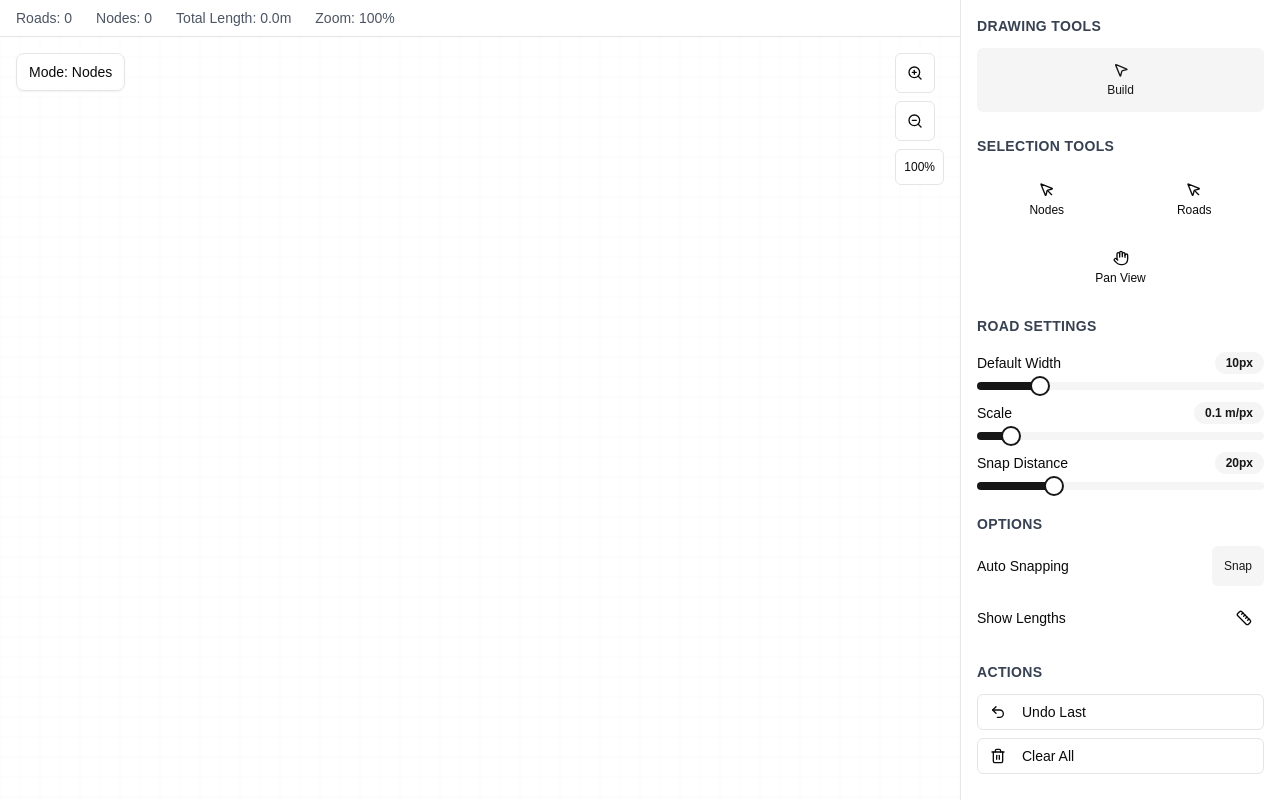
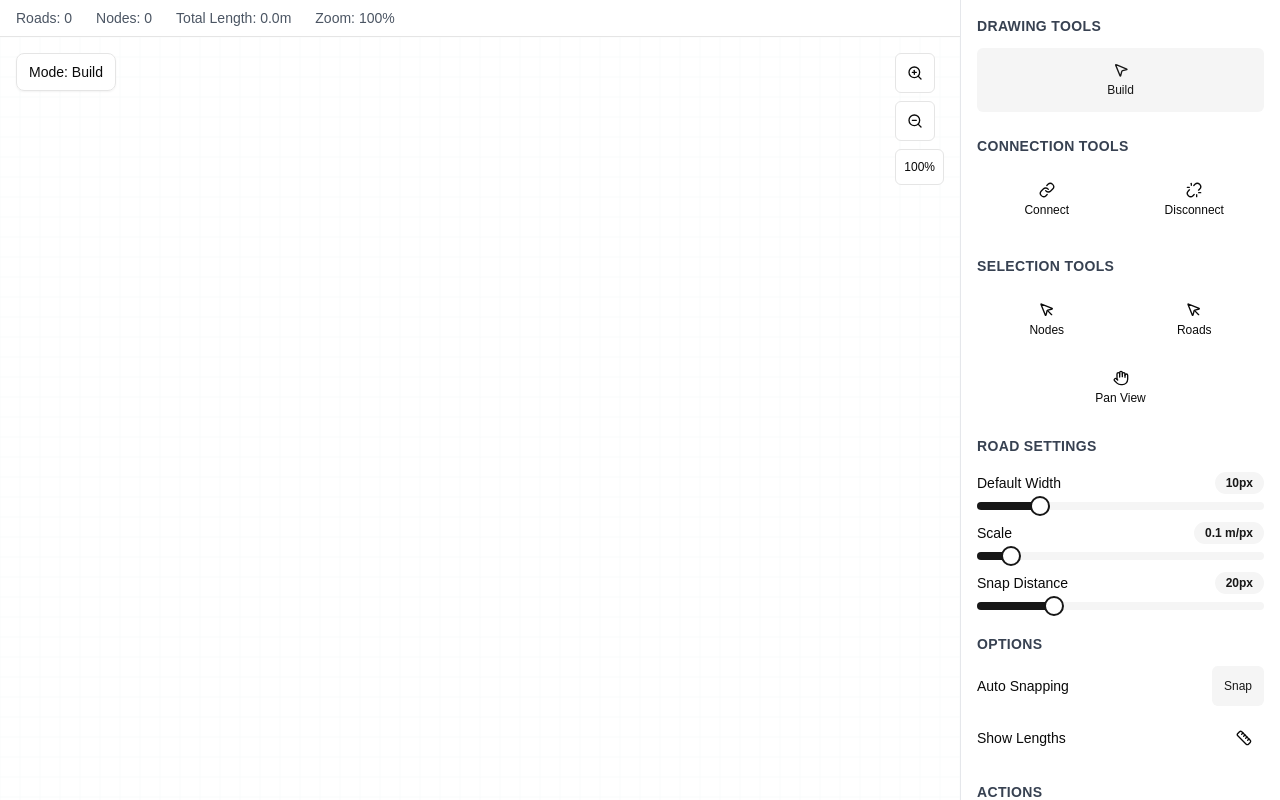
Before and after one commit to happySP0816/road-builder, a Next.js app: page / in a window 1280 px wide. Built offline with nearby package versions, Linux system fonts and the light colour scheme.

Commit message:
Implement connect/disconnect roads functionality

```diff
--- a/components/drawing-tools.tsx
+++ b/components/drawing-tools.tsx
@@ -1,11 +1,11 @@
 "use client"
 
 import { Toggle } from "@/components/ui/toggle"
-import { MousePointer2, MousePointer, Hand } from "lucide-react"
+import { MousePointer2, MousePointer, Hand, Link, Unlink } from "lucide-react"
 
 interface DrawingToolsProps {
-  drawingMode: "nodes" | "pan" | "move" | "select-node"
-  onDrawingModeChange: (mode: "nodes" | "pan" | "move" | "select-node") => void
+  drawingMode: "nodes" | "pan" | "move" | "select-node" | "connect" | "disconnect"
+  onDrawingModeChange: (mode: "nodes" | "pan" | "move" | "select-node" | "connect" | "disconnect") => void
 }
 
 export default function DrawingTools({ drawingMode, onDrawingModeChange }: DrawingToolsProps) {
@@ -22,6 +22,30 @@ export default function DrawingTools({ drawingMode, onDrawingModeChange }: Drawi
           >
             <MousePointer2 size={20} />
             <span className="text-xs">Build</span>
+          </Toggle>
+        </div>
+      </div>
+
+      <div className="space-y-3">
+        <h3 className="text-sm font-semibold text-gray-700 uppercase tracking-wide">Connection Tools</h3>
+        <div className="grid grid-cols-2 gap-2">
+          <Toggle
+            pressed={drawingMode === "connect"}
+            onPressedChange={() => onDrawingModeChange("connect")}
+            aria-label="Connect roads"
+            className="flex flex-col items-center gap-1 h-16"
+          >
+            <Link size={20} />
+            <span className="text-xs">Connect</span>
+          </Toggle>
+          <Toggle
+            pressed={drawingMode === "disconnect"}
+            onPressedChange={() => onDrawingModeChange("disconnect")}
+            aria-label="Disconnect roads"
+            className="flex flex-col items-center gap-1 h-16"
+          >
+            <Unlink size={20} />
+            <span className="text-xs">Disconnect</span>
           </Toggle>
         </div>
       </div>
--- a/components/road-builder.tsx
+++ b/components/road-builder.tsx
@@ -40,7 +40,7 @@ export default function RoadBuilder() {
   const [snapEnabled, setSnapEnabled] = useState(true)
   const [snapDistance, setSnapDistance] = useState(20)
   const [defaultRoadWidth, setDefaultRoadWidth] = useState(10)
-  const [drawingMode, setDrawingMode] = useState<"nodes" | "pan" | "move" | "select-node">("nodes")
+  const [drawingMode, setDrawingMode] = useState<"nodes" | "pan" | "move" | "select-node" | "connect" | "disconnect">("nodes")
   const [showRoadLengths, setShowRoadLengths] = useState(false)
   const [scaleMetersPerPixel, setScaleMetersPerPixel] = useState(0.1)
   const [selectedRoadId, setSelectedRoadId] = useState<string | null>(null)
@@ -58,6 +58,9 @@ export default function RoadBuilder() {
     roadId: string
     pointIndex: 0 | 1
   } | null>(null)
+
+  // Connection mode state
+  const [connectingFromNodeId, setConnectingFromNodeId] = useState<string | null>(null)
 
   const completeBuildSession = useCallback(() => {
     setBuildSession({
@@ -93,6 +96,11 @@ export default function RoadBuilder() {
           event.preventDefault()
           cancelBuildSession()
         }
+      }
+
+      // Reset connection mode on Escape
+      if (event.key === "Escape") {
+        setConnectingFromNodeId(null)
       }
     }
     window.addEventListener("keydown", handleKeyDown)
@@ -204,6 +212,62 @@ export default function RoadBuilder() {
     return { x, y, snappedToNodeId: null }
   }
 
+  const createRoadBetweenNodes = (startNodeId: string, endNodeId: string) => {
+    const startNode = nodes.find(n => n.id === startNodeId)
+    const endNode = nodes.find(n => n.id === endNodeId)
+
+    if (!startNode || !endNode) return
+
+    // Check if road already exists between these nodes
+    const existingRoad = roads.find(road =>
+      (road.startNodeId === startNodeId && road.endNodeId === endNodeId) ||
+      (road.startNodeId === endNodeId && road.endNodeId === startNodeId)
+    )
+
+    if (existingRoad) return // Road already exists
+
+    const roadId = `road-${Date.now()}`
+    const newRoad: Road = {
+      id: roadId,
+      start: { x: startNode.x, y: startNode.y },
+      end: { x: endNode.x, y: endNode.y },
+      startNodeId: startNodeId,
+      endNodeId: endNodeId,
+      type: RoadType.STRAIGHT,
+      width: defaultRoadWidth,
+    }
+
+    setRoads(prev => [...prev, newRoad])
+    setNodes(prev => prev.map(node => {
+      if (node.id === startNodeId || node.id === endNodeId) {
+        return {
+          ...node,
+          connectedRoadIds: [...node.connectedRoadIds, roadId]
+        }
+      }
+      return node
+    }))
+  }
+
+  const disconnectRoadFromNode = (roadId: string, nodeId: string) => {
+    const road = roads.find(r => r.id === roadId)
+    if (!road) return
+
+    // Remove the road entirely
+    setRoads(prev => prev.filter(r => r.id !== roadId))
+
+    // Update node connections
+    setNodes(prev => prev.map(node => ({
+      ...node,
+      connectedRoadIds: node.connectedRoadIds.filter(id => id !== roadId)
+    })))
+
+    // Clear selection if this road was selected
+    if (selectedRoadId === roadId) {
+      setSelectedRoadId(null)
+    }
+  }
+
   const handleMouseDown = (e: MouseEvent<HTMLCanvasElement>) => {
     const worldCoords = getWorldCoordinates(e)
     setMousePosition(worldCoords)
@@ -211,6 +275,47 @@ export default function RoadBuilder() {
     if (drawingMode === "pan") {
       setIsPanning(true)
       setLastPanPoint({ x: e.clientX, y: e.clientY })
+      return
+    }
+
+    if (drawingMode === "connect") {
+      const clickedNode = findNearbyNode(worldCoords.x, worldCoords.y)
+      if (clickedNode) {
+        if (!connectingFromNodeId) {
+          // Start connection from this node
+          setConnectingFromNodeId(clickedNode.id)
+          setSelectedNodeId(clickedNode.id)
+        } else if (connectingFromNodeId !== clickedNode.id) {
+          // Complete connection to this node
+          createRoadBetweenNodes(connectingFromNodeId, clickedNode.id)
+          setConnectingFromNodeId(null)
+          setSelectedNodeId(null)
+        } else {
+          // Clicked same node, cancel connection
+          setConnectingFromNodeId(null)
+          setSelectedNodeId(null)
+        }
+      } else {
+        // Clicked empty space, cancel connection
+        setConnectingFromNodeId(null)
+        setSelectedNodeId(null)
+      }
+      return
+    }
+
+    if (drawingMode === "disconnect") {
+      const clickedRoad = findRoadAtPosition(worldCoords)
+      const clickedNode = findNearbyNode(worldCoords.x, worldCoords.y)
+
+      if (clickedRoad && clickedNode) {
+        // Disconnect this specific road from the node
+        if (clickedRoad.startNodeId === clickedNode.id || clickedRoad.endNodeId === clickedNode.id) {
+          disconnectRoadFromNode(clickedRoad.id, clickedNode.id)
+        }
+      } else if (clickedRoad) {
+        // Just clicking on a road without a node - remove the entire road
+        disconnectRoadFromNode(clickedRoad.id, "")
+      }
       return
     }
 
@@ -672,6 +777,7 @@ export default function RoadBuilder() {
     cancelBuildSession()
     setSelectedNodeId(null)
     setSelectedRoadId(null)
+    setConnectingFromNodeId(null)
   }
 
   const removeLastElement = () => {
@@ -760,6 +866,7 @@ export default function RoadBuilder() {
           selectedRoadId={selectedRoadId}
           selectedNodeId={selectedNodeId}
           selectedNodeData={selectedNodeData}
+          connectingFromNodeId={connectingFromNodeId}
           panOffset={panOffset}
           zoom={zoom}
           mousePosition={mousePosition}
--- a/components/road-canvas.tsx
+++ b/components/road-canvas.tsx
@@ -9,7 +9,7 @@ interface RoadCanvasProps {
   nodes: Node[]
   roads: Road[]
   buildSession: BuildSession
-  drawingMode: "nodes" | "pan" | "move" | "select-node"
+  drawingMode: "nodes" | "pan" | "move" | "select-node" | "connect" | "disconnect"
   snapEnabled: boolean
   snapDistance: number
   defaultRoadWidth: number
@@ -17,7 +17,8 @@ interface RoadCanvasProps {
   scaleMetersPerPixel: number
   selectedRoadId: string | null
   selectedNodeId: string | null
-  selectedNodeData: Node | null // Pass full selected node data
+  selectedNodeData: Node | null
+  connectingFromNodeId?: string | null
   panOffset: { x: number; y: number }
   zoom: number
   mousePosition: { x: number; y: number } | null
@@ -45,6 +46,7 @@ export default function RoadCanvas({
   selectedRoadId,
   selectedNodeId,
   selectedNodeData,
+  connectingFromNodeId,
   panOffset,
   zoom,
   mousePosition,
@@ -73,11 +75,10 @@ export default function RoadCanvas({
     return () => window.removeEventListener("resize", handleResize)
   }, [])
 
-  // New function to draw editable control points for a selected node
   const drawEditableControlPoints = (ctx: CanvasRenderingContext2D, selectedNode: Node | null, allRoads: Road[]) => {
     if (!selectedNode) return
 
-    ctx.strokeStyle = "#fb923c" // Orange for edit handles
+    ctx.strokeStyle = "#fb923c"
     ctx.fillStyle = "#fb923c"
     ctx.lineWidth = 1 / zoom
 
@@ -94,18 +95,32 @@ export default function RoadCanvas({
       }
 
       if (controlPoint) {
-        // Draw line from node to handle
         ctx.beginPath()
         ctx.moveTo(selectedNode.x, selectedNode.y)
         ctx.lineTo(controlPoint.x, controlPoint.y)
         ctx.stroke()
 
-        // Draw handle
         ctx.beginPath()
         ctx.arc(controlPoint.x, controlPoint.y, 6 / zoom, 0, Math.PI * 2)
         ctx.fill()
       }
     })
+  }
+
+  const drawConnectionPreview = (ctx: CanvasRenderingContext2D) => {
+    if (!connectingFromNodeId || !mousePosition) return
+
+    const fromNode = nodes.find(n => n.id === connectingFromNodeId)
+    if (!fromNode) return
+
+    ctx.strokeStyle = "#3b82f6"
+    ctx.lineWidth = 2 / zoom
+    ctx.setLineDash([5 / zoom, 5 / zoom])
+    ctx.beginPath()
+    ctx.moveTo(fromNode.x, fromNode.y)
+    ctx.lineTo(mousePosition.x, mousePosition.y)
+    ctx.stroke()
+    ctx.setLineDash([])
   }
 
   useEffect(() => {
@@ -121,11 +136,14 @@ export default function RoadCanvas({
 
     drawGrid(ctx, canvas.width, canvas.height)
     roads.forEach((road) => drawRoad(ctx, road, road.id === selectedRoadId))
-    nodes.forEach((node) => drawNode(ctx, node, node.id === selectedNodeId))
+    nodes.forEach((node) => drawNode(ctx, node, node.id === selectedNodeId, node.id === connectingFromNodeId))
 
-    // Draw editable handles if a node is selected
     if (selectedNodeData) {
       drawEditableControlPoints(ctx, selectedNodeData, roads)
+    }
+
+    if (drawingMode === "connect") {
+      drawConnectionPreview(ctx)
     }
 
     if (buildSession.isActive) {
@@ -139,7 +157,9 @@ export default function RoadCanvas({
     buildSession,
     selectedRoadId,
     selectedNodeId,
-    selectedNodeData, // Add as dependency
+    selectedNodeData,
+    connectingFromNodeId,
+    drawingMode,
     panOffset,
     zoom,
     mousePosition,
@@ -173,9 +193,19 @@ export default function RoadCanvas({
     }
   }
 
-  const drawNode = (ctx: CanvasRenderingContext2D, node: Node | NodePoint, isSelected: boolean) => {
+  const drawNode = (ctx: CanvasRenderingContext2D, node: Node | NodePoint, isSelected: boolean, isConnecting?: boolean) => {
     const actualNode = node as Node
-    ctx.fillStyle = isSelected ? "#3b82f6" : (actualNode.connectedRoadIds?.length || 0) > 0 ? "#059669" : "#6b7280"
+    let fillColor = "#6b7280" // Default gray
+
+    if (isConnecting) {
+      fillColor = "#3b82f6" // Blue for connecting node
+    } else if (isSelected) {
+      fillColor = "#3b82f6" // Blue for selected
+    } else if ((actualNode.connectedRoadIds?.length || 0) > 0) {
+      fillColor = "#059669" // Green for connected nodes
+    }
+
+    ctx.fillStyle = fillColor
     ctx.strokeStyle = "#9ca3af"
     ctx.lineWidth = 2 / zoom
     ctx.beginPath()
@@ -183,8 +213,8 @@ export default function RoadCanvas({
     ctx.fill()
     ctx.stroke()
 
-    if (isSelected) {
-      ctx.strokeStyle = "#3b82f6"
+    if (isSelected || isConnecting) {
+      ctx.strokeStyle = isConnecting ? "#3b82f6" : "#3b82f6"
       ctx.lineWidth = 2 / zoom
       ctx.setLineDash([3 / zoom, 3 / zoom])
       ctx.beginPath()
@@ -220,7 +250,6 @@ export default function RoadCanvas({
       ctx.quadraticCurveTo(cpX, cpY, road.end.x, road.end.y)
       ctx.stroke()
     } else {
-      // Straight
       ctx.beginPath()
       ctx.moveTo(road.start.x, road.start.y)
       ctx.lineTo(road.end.x, road.end.y)
@@ -312,10 +341,8 @@ export default function RoadCanvas({
     ctx.strokeStyle = isDraggingCurve ? "#ef4444" : "#a1a1aa"
     ctx.fillStyle = isDraggingCurve ? "#ef4444" : "#a1a1aa"
 
-    // Draw existing nodes in the session and their control points if they exist
     session.nodes.forEach((node) => {
       drawNode(ctx, node, false)
-      // Draw cp1 handle (incoming curve to this node)
       if (node.cp1 && (node.cp1.x !== node.x || node.cp1.y !== node.y)) {
         ctx.beginPath()
         ctx.arc(node.cp1.x, node.cp1.y, 4 / zoom, 0, Math.PI * 2)
@@ -327,7 +354,6 @@ export default function RoadCanvas({
         ctx.stroke()
         ctx.setLineDash([])
       }
-      // Draw cp2 handle (outgoing curve from this node)
       if (node.cp2 && (node.cp2.x !== node.x || node.cp2.y !== node.y)) {
         ctx.beginPath()
         ctx.arc(node.cp2.x, node.cp2.y, 4 / zoom, 0, Math.PI * 2)
@@ -341,7 +367,6 @@ export default function RoadCanvas({
       }
     })
 
-    // Draw completed segments within the current build session
     for (let i = 0; i < session.nodes.length - 1; i++) {
       const p1 = session.nodes[i]
       const p2 = session.nodes[i + 1]
@@ -359,7 +384,6 @@ export default function RoadCanvas({
       ctx.stroke()
     }
 
-    // Draw the preview line/curve to the current mouse position
     if (currentMousePos) {
       const lastPoint = session.nodes[session.nodes.length - 1]
       ctx.beginPath()
@@ -389,7 +413,21 @@ export default function RoadCanvas({
     if (drawingMode === "pan") return "cursor-grab"
     if (drawingMode === "select-node") return "cursor-pointer"
     if (drawingMode === "nodes") return "cursor-crosshair"
+    if (drawingMode === "connect") return "cursor-pointer"
+    if (drawingMode === "disconnect") return "cursor-pointer"
     return "cursor-default"
+  }
+
+  const getModeDisplayName = () => {
+    switch (drawingMode) {
+      case "nodes": return "Build"
+      case "pan": return "Pan"
+      case "move": return "Select Roads"
+      case "select-node": return "Select Nodes"
+      case "connect": return "Connect"
+      case "disconnect": return "Disconnect"
+      default: return drawingMode
+    }
   }
 
   return (
@@ -397,8 +435,9 @@ export default function RoadCanvas({
       <canvas ref={canvasRef} onMouseDown={onMouseDown} className={`w-full h-full ${getCursorClass()}`} />
 
       <div className="absolute top-4 left-4 bg-white/90 backdrop-blur-sm px-3 py-2 rounded-lg shadow-sm text-sm font-medium border">
-        Mode: {drawingMode.charAt(0).toUpperCase() + drawingMode.slice(1)}
+        Mode: {getModeDisplayName()}
         {buildSession.isActive && " (Building...)"}
+        {connectingFromNodeId && " (Click target node)"}
       </div>
 
       <div className="absolute top-4 right-4 flex flex-col gap-2">
```
